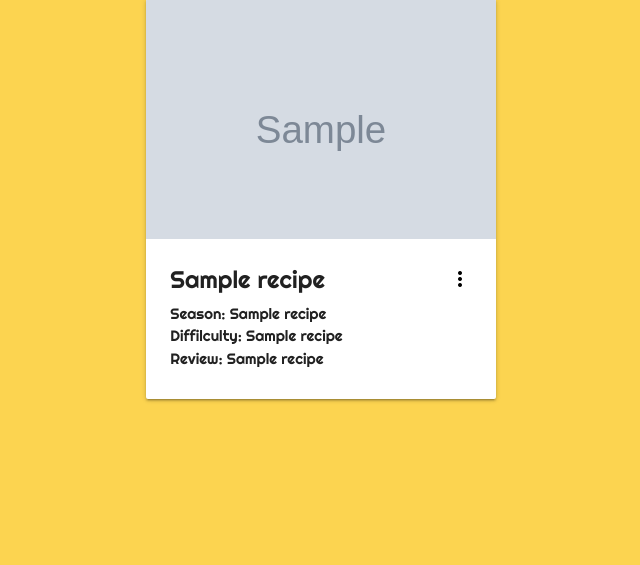
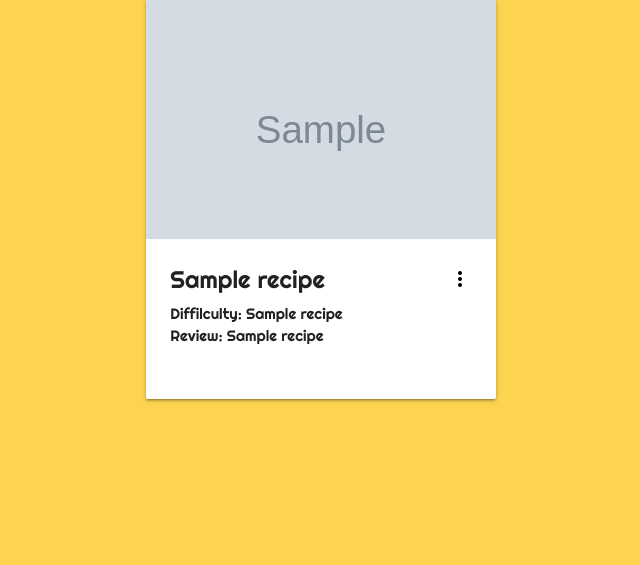
Before and after one commit to Mrsebastino/Recipe-Book-App, a Flask app: page /mains in a window 1280 px wide. Shown: the part 73-638 px from the top of the page, without its empty margins (282-922 px from the left). Run offline with Flask 2, Linux system fonts and the light colour scheme; grey boxes marked "Sample" are stand-in pictures; a database or web service that is not in the repository returns one stand-in record (values such as "Sample title"); some libraries are stand-ins or nearby versions; some web fonts are replaced.

Commit message:
deleted a field from the DB that was unnecessary

```diff
--- a/templates/main.html
+++ b/templates/main.html
@@ -14,7 +14,6 @@
               >more_vert</i
             ></span
           >
-          <p>Season: {{recipe.seasonal_name}}</p>
           <p>Diffilculty: {{recipe.difficulty_name}}</p>
           <p>Review: {{recipe.review_name}}</p>
         </div>
@@ -30,7 +29,9 @@
           <li>{{recipe.method_name[0]}}</li>
           <li>{{recipe.method_name[1]}}</li>
           <li>{{recipe.method_name[2]}}</li>
-          <p><a href="{{url_for('equipments_list')}}">Equipments Required</a></p>
+          <p>
+            <a href="{{url_for('equipments_list')}}">Equipments Required</a>
+          </p>
         </div>
       </div>
       {% endfor %}
```
